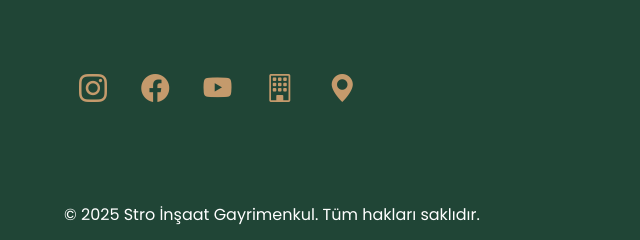
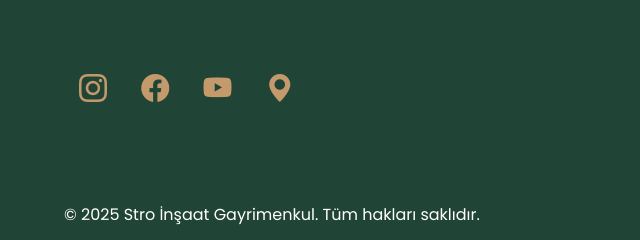
Before and after one commit to Lwuisss/STRO, a plain HTML site: page hakkimizda.html in a window 1280 px wide. Shown: the part 1114-1354 px from the top of the page, 0-640 px from the left. Drawn offline with nearby package versions, Linux system fonts and the light colour scheme; a script that the page names is missing.

Commit message:
Update hakkimizda.html

```diff
--- a/hakkimizda.html
+++ b/hakkimizda.html
@@ -80,16 +80,15 @@ yatırımcı memnuniyetiyle hizmet vermekteyiz.
         </div>
     </section>
 
-    <!-- Footer (xxdf içeriği korunmuş) -->
+        <!-- Footer (xxdf içeriği korunmuş) -->
     <footer class="footer" id="footer">
         <div class="container">
             <div class="footer-content">
                 <div class="social-links">
                     <a href="https://www.instagram.com/stro_insaat_mimarlik" target="_blank"><i class="bi bi-instagram"></i></a>
-                    <a href="#" target="_blank"><i class="bi bi-facebook"></i></a>
+                    <a href="https://www.facebook.com/share/1FSLw2Abhy/" target="_blank"><i class="bi bi-facebook"></i></a>
                     <a href="https://www.youtube.com/@STROGayrimenkul" target="_blank"><i class="bi bi-youtube"></i></a>
-                    <a href="#" target="_blank"><i class="bi bi-building"></i></a>
-                    <a href="#" target="_blank"><i class="bi bi-geo-alt-fill"></i></a>
+                    <a href="https://www.google.com/maps/place//data=!4m2!3m1!1s0x8819f8d993a5057d:0x3a7df1f871c4f52a?sa=X&ved=1t:8290&ictx=111" target="_blank"><i class="bi bi-geo-alt-fill"></i></a>
                 </div>
                 <div class="contact-info">
                     <p><i class="bi bi-telephone-fill"></i> (0212) 676 22 22</p>
```
